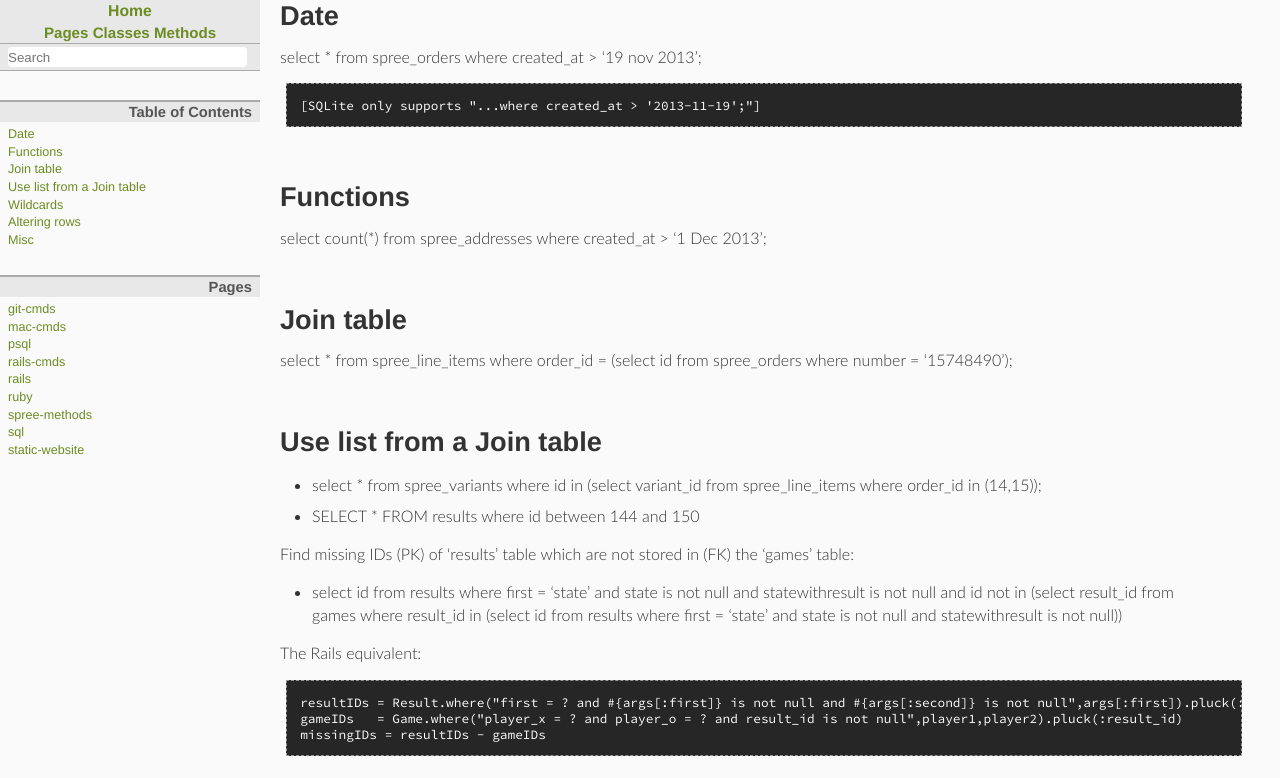
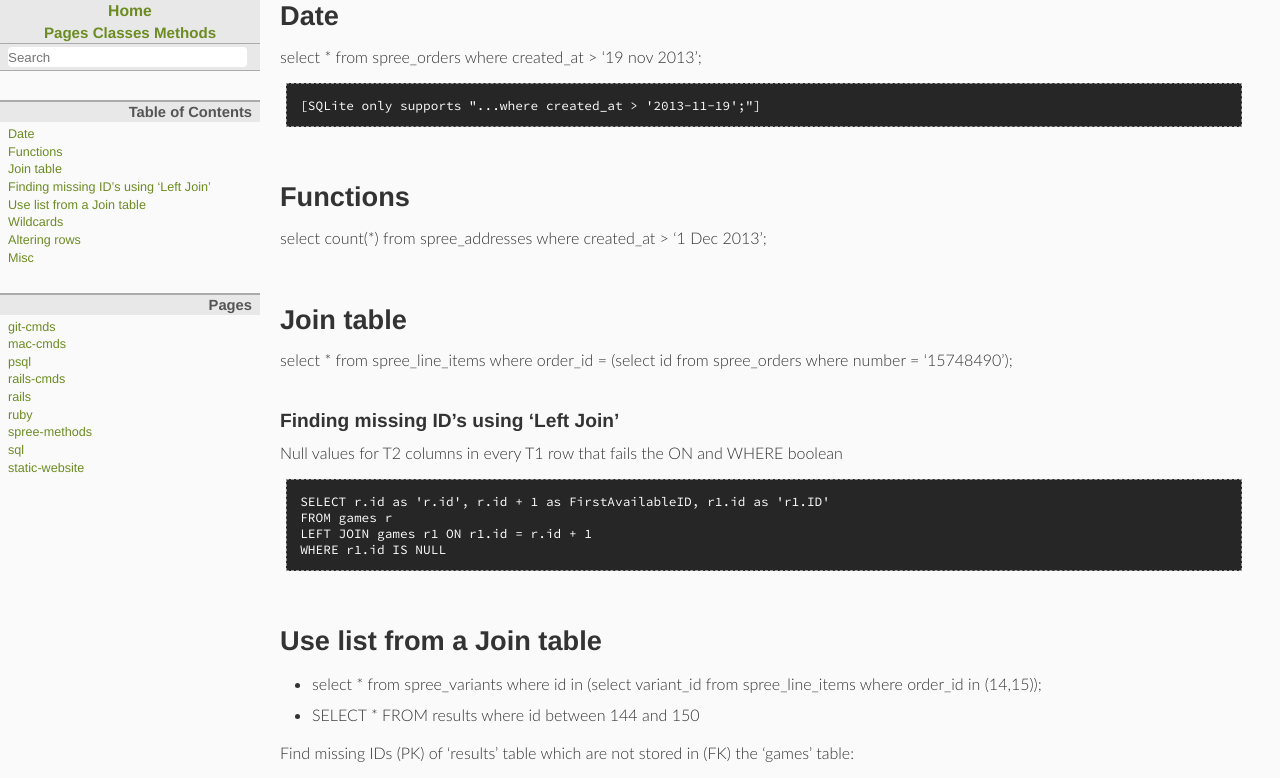
Before and after one commit to doughazell/git-doc, a plain HTML site: page sql_txt.html in a window 1280 px wide. Shown: the top 778 px of the page. Drawn offline with Linux system fonts and the light colour scheme.

Commit message:
Update SQL for 'Left Join'

```diff
--- a/sql_txt.html
+++ b/sql_txt.html
@@ -61,6 +61,7 @@
     <li><a href="#label-Date">Date</a>
     <li><a href="#label-Functions">Functions</a>
     <li><a href="#label-Join+table">Join table</a>
+    <li><a href="#label-Finding+missing+ID%27s+using+%27Left+Join%27">Finding missing ID’s using ‘Left Join’</a>
     <li><a href="#label-Use+list+from+a+Join+table">Use list from a Join table</a>
     <li><a href="#label-Wildcards">Wildcards</a>
     <li><a href="#label-Altering+rows">Altering rows</a>
@@ -116,6 +117,16 @@
 <p>select * from spree_line_items where order_id = (select id from
 spree_orders where number = ‘15748490’);</p>
 
+<h3 id="label-Finding+missing+ID%27s+using+%27Left+Join%27">Finding missing ID’s using ‘Left Join’<span><a href="#label-Finding+missing+ID%27s+using+%27Left+Join%27">&para;</a> <a href="#documentation">&uarr;</a></span></h3>
+
+<p>Null values for T2 columns in every T1 row that fails the ON and WHERE
+boolean</p>
+
+<pre>SELECT r.id as 'r.id', r.id + 1 as FirstAvailableID, r1.id as 'r1.ID'
+FROM games r
+LEFT JOIN games r1 ON r1.id = r.id + 1
+WHERE r1.id IS NULL</pre>
+
 <h1 id="label-Use+list+from+a+Join+table">Use list from a Join table<span><a href="#label-Use+list+from+a+Join+table">&para;</a> <a href="#documentation">&uarr;</a></span></h1>
 <ul><li>
 <p>select * from spree_variants where id in (select variant_id from
```
Also changed, not shown: table_of_contents.html (+1 -0 lines), 1 other file.
